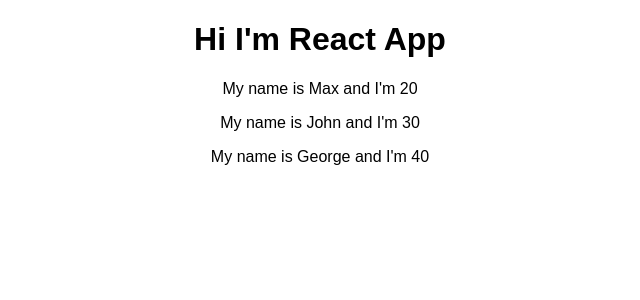
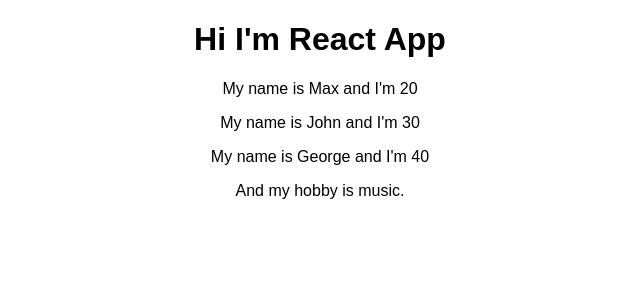
Before and after one commit to dariusz75/react-the-complete-guide-2020, a React (Create React App) app: page / in a window 1280 px wide. Shown: the top 300 px of the page, without its empty margins (320-960 px from the left). Built offline with nearby package versions, Linux system fonts and the light colour scheme.

Commit message:
completed

```diff
--- a/src/App.js
+++ b/src/App.js
@@ -9,7 +9,7 @@
         <h1>Hi I'm React App</h1>
         <Person name="Max" age="20"></Person>
         <Person name="John" age="30"></Person>
-        <Person name="George" age="40"></Person>
+        <Person name="George" age="40">And my hobby is music.</Person>
       </div>
     );
   }
--- a/src/Person/Person.js
+++ b/src/Person/Person.js
@@ -1,7 +1,12 @@
-import React from 'react';
+import React, { Children } from 'react';
 
 const person = (props) => {
-  return <p>My name is {props.name} and I'm {props.age}</p>
+  return (
+    <div>
+      <p>My name is {props.name} and I'm {props.age}</p>
+      <p>{props.children}</p>
+    </div>
+  )
 }
 
 export default person;
```
